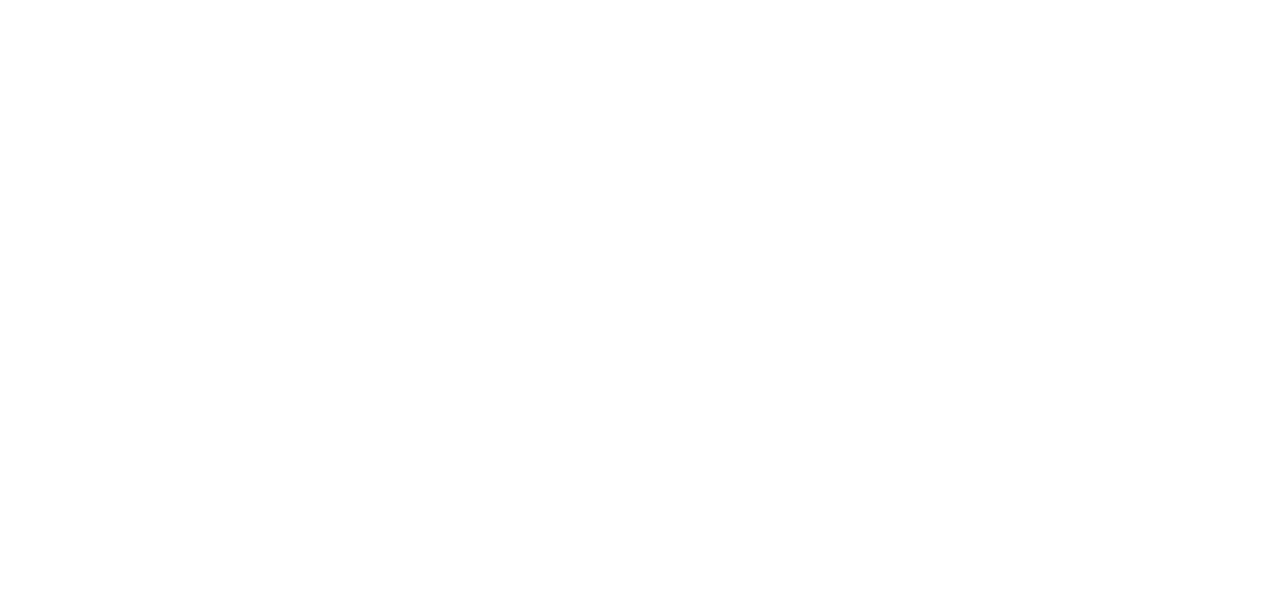
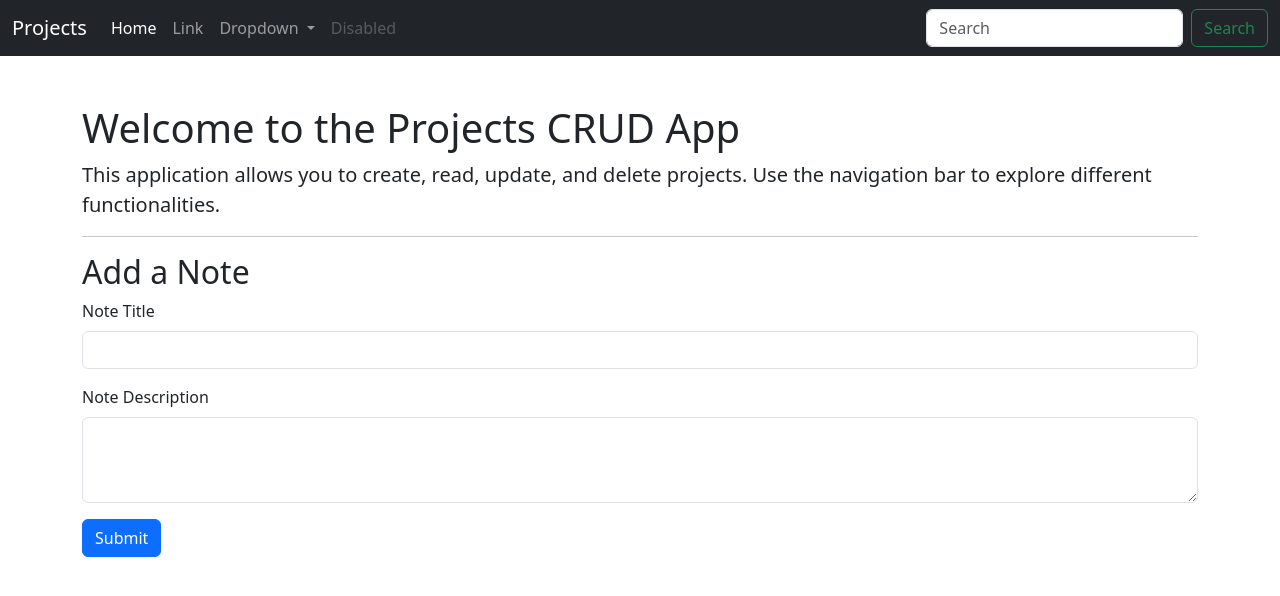
Before and after one commit to AbubakarWD/Projects-CRUD-App, a PHP site: page / in a window 1280 px wide. Before the commit the part shown is empty. Shown: the top 596 px of the page. Run offline with PHP 8.4, Linux system fonts and the light colour scheme.

Commit message:
Small Changes

```diff
--- a/index.php
+++ b/index.php
@@ -1,10 +1,106 @@
 <?php
+//connect to the database
+$servername = "localhost";
+$username = "root";
+$password = "";
+$database = "Notes";
+
+// Create connection
+$conn = "mysqli_connect($servername, $username,$password, $database)";
+if (!$conn) {
+    echo "connection failed:" . mysqli_connect_error();
+}
+?>
+<!DOCTYPE html>
+<html lang="en">
+
+<head>
+    <meta charset="utf-8" />
+    <meta name="viewport" content="width=device-width, initial-scale=1" />
+    <title>Projects CRUD APP</title>
+    <link href="https://cdn.jsdelivr.net/npm/bootstrap@5.3.7/dist/css/bootstrap.min.css" rel="stylesheet"
+        integrity="sha384-LN+7fdVzj6u52u30Kp6M/trliBMCMKTyK833zpbD+pXdCLuTusPj697FH4R/5mcr" crossorigin="anonymous" />
+</head>
+
+<body>
+    <nav class="navbar navbar-expand-lg navbar-dark bg-dark text-white">
+        <div class="container-fluid">
+            <a class="navbar-brand" href="#">Projects</a>
+            <button class="navbar-toggler" type="button" data-bs-toggle="collapse"
+                data-bs-target="#navbarSupportedContent" aria-controls="navbarSupportedContent" aria-expanded="false"
+
+                aria-label="Toggle navigation">
+                <span class="navbar-toggler-icon"></span>
+            </button>
+            <div class="collapse navbar-collapse" id="navbarSupportedContent">
+                <ul class="navbar-nav me-auto mb-2 mb-lg-0">
+                    <li class="nav-item">
+                        <a class="nav-link active" aria-current="page" href="#">Home</a>
+                    </li>
+                    <li class="nav-item">
+                        <a class="nav-link" href="#">Link</a>
+                    </li>
+                    <li class="nav-item dropdown">
+                        <a class="nav-link dropdown-toggle" href="#" role="button" data-bs-toggle="dropdown"
+                            aria-expanded="false">
+                            Dropdown
+                        </a>
+                        <ul class="dropdown-menu">
+                            <li><a class="dropdown-item" href="#">Action</a></li>
+                            <li><a class="dropdown-item" href="#">Another action</a></li>
+                            <li>
+                                <hr class="dropdown-divider" />
+                            </li>
+                            <li>
+                                <a class="dropdown-item" href="#">Something else here</a>
+                            </li>
+                        </ul>
+                    </li>
+                    <li class="nav-item">
+                        <a class="nav-link disabled" aria-disabled="true">Disabled</a>
+                    </li>
+                </ul>
+                <form class="d-flex" role="search">
+                    <input class="form-control me-2" type="search" placeholder="Search" aria-label="Search" />
+                    <button class="btn btn-outline-success" type="submit">
+                        Search
+                    </button>
+                </form>
+            </div>
+        </div>
+    </nav>
+    <div class="container mt-5">
+        <h1 class="mt-5">Welcome to the Projects CRUD App</h1>
+        <p class="lead">
+            This application allows you to create, read, update, and delete
+            projects. Use the navigation bar to explore different functionalities.
+        </p>
+        <hr />
+        <form>
+            <h2>Add a Note</h2>
+            <div class="mb-3">
+                <label for="title" class="form-label">Note Title</label>
+                <input type="text" class="form-control" name="title" id="title" aria-describedby="emailHelp" />
+            </div>
+
+            <div class="mb-3">
+                <label for="desc" class="form-label">Note Description</label>
+                <textarea class="form-control" id="desc" name="desc" rows="3"></textarea>
+            </div>
+            <button type="submit" class="btn btn-primary">Submit</button>
+        </form>
+    </div>
+    <div class="container">
+
+        <?php
 
 
+        ?>
 
+    </div>
+    <script src="https://cdn.jsdelivr.net/npm/bootstrap@5.3.7/dist/js/bootstrap.bundle.min.js"
+        integrity="sha384-ndDqU0Gzau9qJ1lfW4pNLlhNTkCfHzAVBReH9diLvGRem5+R9g2FzA8ZGN954O5Q"
+        crossorigin="anonymous"></script>
+</body>
 
-
-
-
-
-require "index.view.php";
+</html>
```
